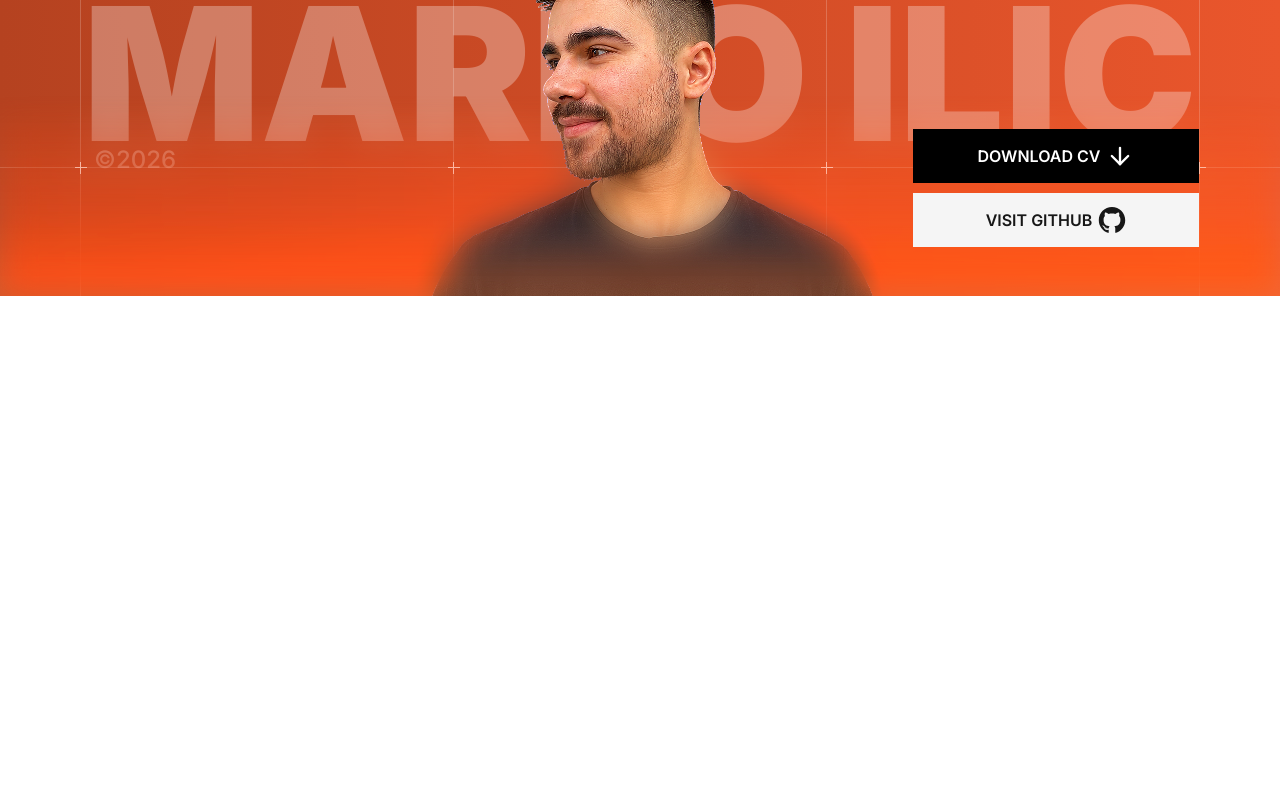
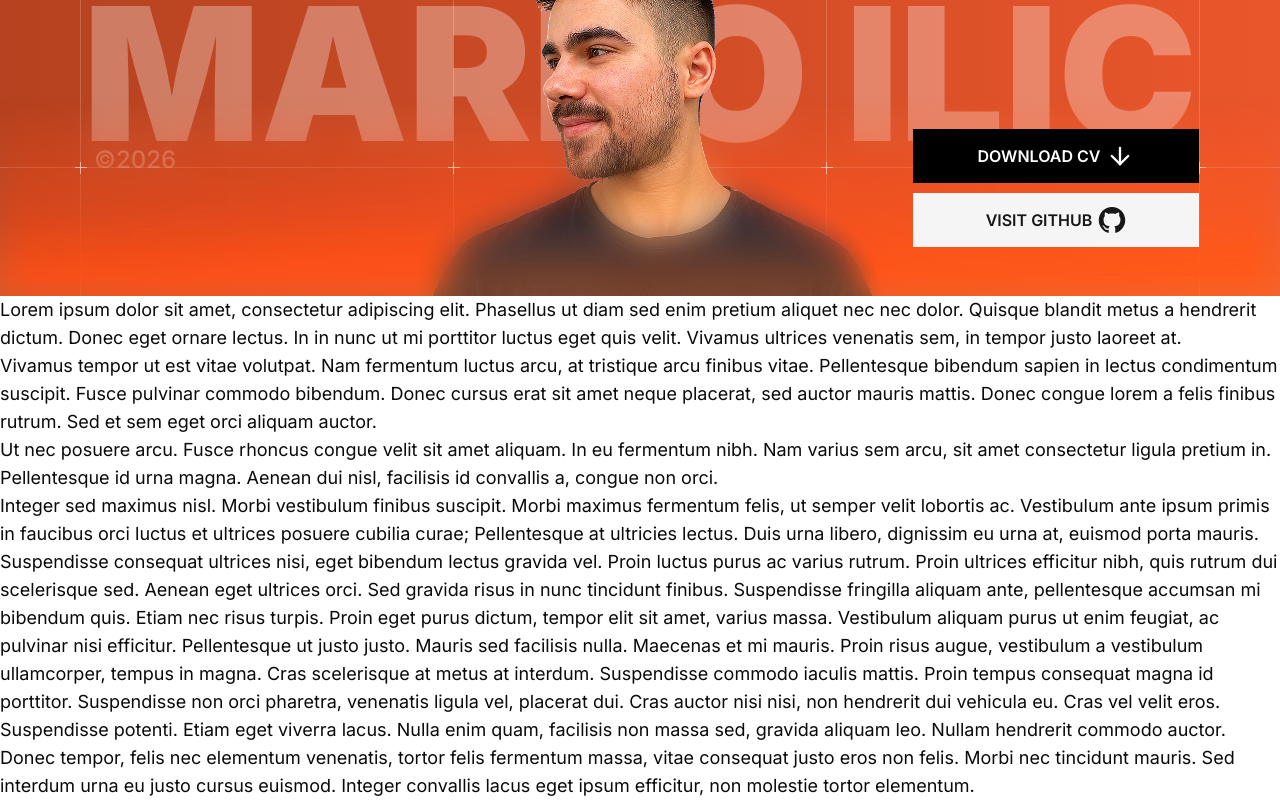
Before and after one commit to DleiaDev/website, a Next.js app: page / in a window 1280 px wide. Shown: the part 504-1304 px from the top of the page. Before the commit the page ends 800 px from the top, so only its background shows below. Built offline with nearby package versions, Linux system fonts and the light colour scheme.

Commit message:
add: motion and animations to image and text

```diff
--- a/app/page.tsx
+++ b/app/page.tsx
@@ -1,5 +1,51 @@
 import HomeHero from "@/components/pages/Home/Hero/Hero";
 
 export default function Home() {
-  return <HomeHero />;
+  return (
+    <div>
+      <HomeHero />
+      <p className="text-lg">
+        Lorem ipsum dolor sit amet, consectetur adipiscing elit. Phasellus ut
+        diam sed enim pretium aliquet nec nec dolor. Quisque blandit metus a
+        hendrerit dictum. Donec eget ornare lectus. In in nunc ut mi porttitor
+        luctus eget quis velit. Vivamus ultrices venenatis sem, in tempor justo
+        laoreet at.
+        <br />
+        Vivamus tempor ut est vitae volutpat. Nam fermentum luctus arcu, at
+        tristique arcu finibus vitae. Pellentesque bibendum sapien in lectus
+        condimentum suscipit. Fusce pulvinar commodo bibendum. Donec cursus erat
+        sit amet neque placerat, sed auctor mauris mattis. Donec congue lorem a
+        felis finibus rutrum. Sed et sem eget orci aliquam auctor.
+        <br />
+        Ut nec posuere arcu. Fusce rhoncus congue velit sit amet aliquam. In eu
+        fermentum nibh. Nam varius sem arcu, sit amet consectetur ligula pretium
+        in. Pellentesque id urna magna. Aenean dui nisl, facilisis id convallis
+        a, congue non orci.
+        <br />
+        Integer sed maximus nisl. Morbi vestibulum finibus suscipit. Morbi
+        maximus fermentum felis, ut semper velit lobortis ac. Vestibulum ante
+        ipsum primis in faucibus orci luctus et ultrices posuere cubilia curae;
+        Pellentesque at ultricies lectus. Duis urna libero, dignissim eu urna
+        at, euismod porta mauris. Suspendisse consequat ultrices nisi, eget
+        bibendum lectus gravida vel. Proin luctus purus ac varius rutrum. Proin
+        ultrices efficitur nibh, quis rutrum dui scelerisque sed. Aenean eget
+        ultrices orci. Sed gravida risus in nunc tincidunt finibus. Suspendisse
+        fringilla aliquam ante, pellentesque accumsan mi bibendum quis. Etiam
+        nec risus turpis. Proin eget purus dictum, tempor elit sit amet, varius
+        massa. Vestibulum aliquam purus ut enim feugiat, ac pulvinar nisi
+        efficitur. Pellentesque ut justo justo. Mauris sed facilisis nulla.
+        Maecenas et mi mauris. Proin risus augue, vestibulum a vestibulum
+        ullamcorper, tempus in magna. Cras scelerisque at metus at interdum.
+        Suspendisse commodo iaculis mattis. Proin tempus consequat magna id
+        porttitor. Suspendisse non orci pharetra, venenatis ligula vel, placerat
+        dui. Cras auctor nisi nisi, non hendrerit dui vehicula eu. Cras vel
+        velit eros. Suspendisse potenti. Etiam eget viverra lacus. Nulla enim
+        quam, facilisis non massa sed, gravida aliquam leo. Nullam hendrerit
+        commodo auctor. Donec tempor, felis nec elementum venenatis, tortor
+        felis fermentum massa, vitae consequat justo eros non felis. Morbi nec
+        tincidunt mauris. Sed interdum urna eu justo cursus euismod. Integer
+        convallis lacus eget ipsum efficitur, non molestie tortor elementum.
+      </p>
+    </div>
+  );
 }
--- a/components/pages/Home/Hero/Hero.tsx
+++ b/components/pages/Home/Hero/Hero.tsx
@@ -1,9 +1,10 @@
 import Navbar from "@/components/Navbar";
 import HeroActions from "@/components/pages/Home/Hero/HeroActions";
 import HeroGrid from "@/components/pages/Home/Hero/HeroGrid";
+import HeroImage from "@/components/pages/Home/Hero/HeroImage";
 import { PAGE_GUTTER } from "@/components/constants";
 import { cn } from "cn";
-import Image from "next/image";
+import * as motion from "motion/react-client";
 
 const CAREER_START_YEAR = 2018;
 
@@ -16,7 +17,12 @@ export default function HomeHero() {
       <div className={PAGE_GUTTER}>
         <Navbar />
 
-        <div className="text-white text-center uppercase mt-4 sm:mt-6 md:mt-8 2xl:mt-16">
+        <motion.div
+          initial={{ opacity: 0, scale: 1.2, filter: "blur(12px)" }}
+          animate={{ opacity: 1, scale: 1, filter: "blur(0px)" }}
+          transition={{ duration: 0.8, ease: "easeOut" }}
+          className="text-white text-center uppercase mt-4 sm:mt-6 md:mt-8 2xl:mt-16"
+        >
           <h1 className="font-black leading-[90%] text-5xl sm:text-6xl md:text-7xl lg:text-8xl 2xl:text-9xl">
             <span className="sr-only">Marko Ilic, </span>
             Software
@@ -26,7 +32,7 @@ export default function HomeHero() {
           <p className="font-extrabold mt-2 lg:text-2xl xl:text-3xl">
             With {currentYear - CAREER_START_YEAR} years of experience
           </p>
-        </div>
+        </motion.div>
 
         <p
           className={cn(
@@ -81,13 +87,7 @@ export default function HomeHero() {
 
       <HeroGrid className="z-10" />
 
-      <Image
-        src="/me.png"
-        alt="Marko Ilic"
-        width={1254}
-        height={871}
-        loading="eager"
-        fetchPriority="high"
+      <HeroImage
         className={cn(
           "z-20 absolute bottom-0 pointer-events-none",
           "max-w-170 -right-52",
--- /dev/null
+++ b/components/pages/Home/Hero/HeroImage.tsx
@@ -0,0 +1,33 @@
+"use client";
+
+import {
+  motion,
+  useReducedMotion,
+  useScroll,
+  useTransform,
+} from "motion/react";
+import Image from "next/image";
+
+const MotionImage = motion.create(Image);
+
+// Fraction of the scroll distance the image trails behind the page
+const PARALLAX_FACTOR = 0.3;
+
+export default function HeroImage({ className }: { className?: string }) {
+  const { scrollY } = useScroll();
+  const y = useTransform(scrollY, (value) => value * PARALLAX_FACTOR);
+  const prefersReducedMotion = useReducedMotion();
+
+  return (
+    <MotionImage
+      src="/me.png"
+      alt="Marko Ilic"
+      width={1254}
+      height={871}
+      loading="eager"
+      fetchPriority="high"
+      style={{ y: prefersReducedMotion ? 0 : y }}
+      className={className}
+    />
+  );
+}
--- a/package.json
+++ b/package.json
@@ -13,6 +13,7 @@
     "class-variance-authority": "^0.7.1",
     "cn": "^0.4.0",
     "lucide-react": "^1.48.0",
+    "motion": "^13.4.4",
     "next": "16.3.6",
     "radix-ui": "^1.6.7",
     "react": "19.2.8",
```
Also changed, not shown: 1 other file (tests, documents, lock files or other folders).
